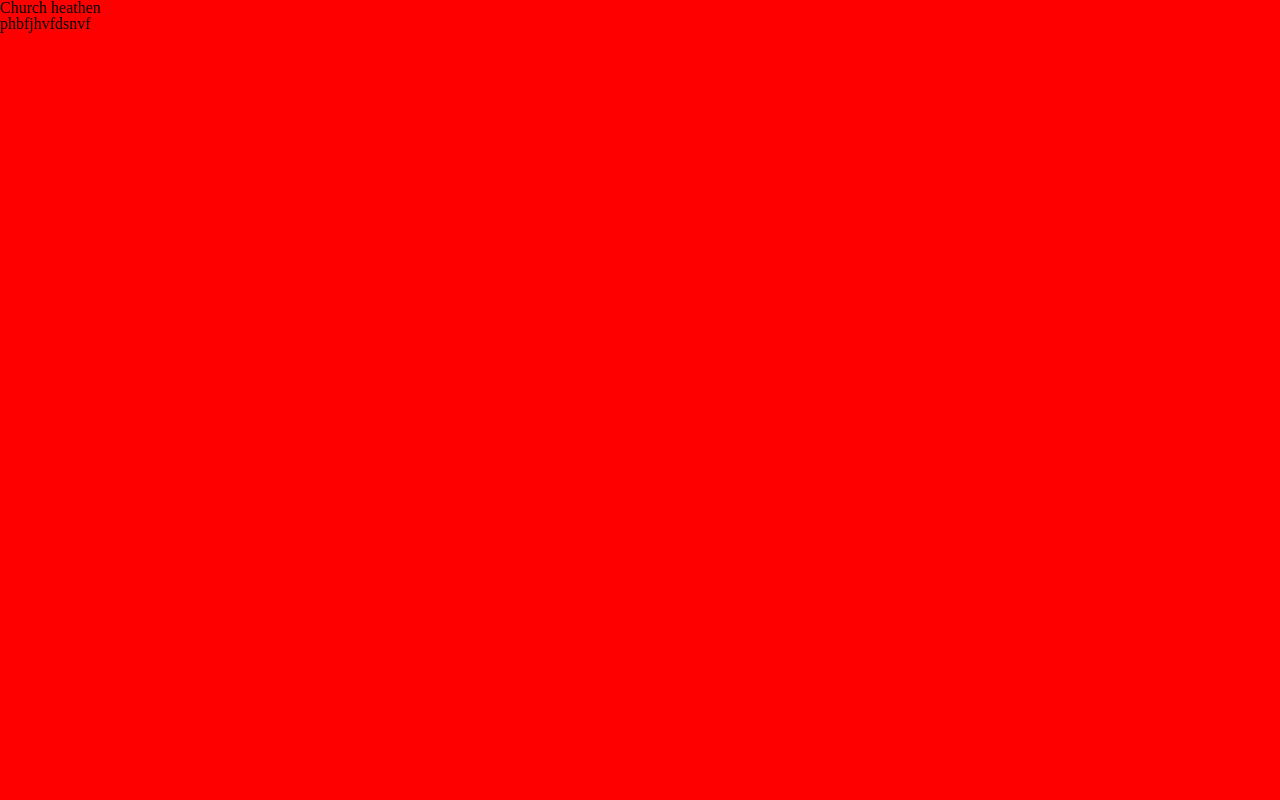
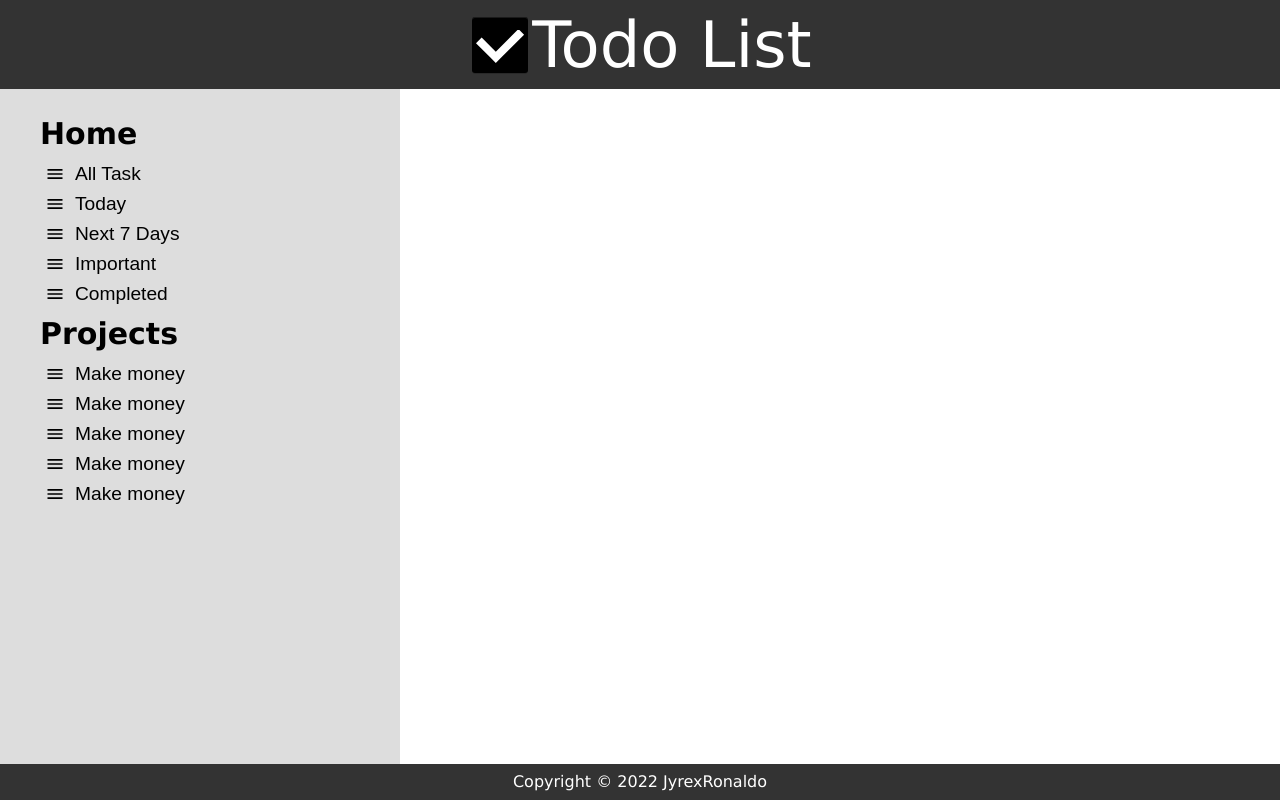
Before and after one commit to JyrexRonaldo/todo-list, a website built with webpack: page src/template.html in a window 1280 px wide. Built offline with nearby package versions, Linux system fonts and the light colour scheme.

Commit message:
Add basic markup for interface

```diff
--- a/src/style.css
+++ b/src/style.css
@@ -1,3 +1,103 @@
+html {
+    box-sizing: border-box;
+}
+
+*,
+*::after,
+*::before {
+    box-sizing: inherit;
+}
+
 body {
-    background-color: red;
+    height: 100vh;
+    display: flex;
+    flex-direction: column;
+    font-family: Verdana, Geneva, Tahoma, sans-serif;
 }
+
+header, footer {
+    color: #FFFFFF;
+    background-color: #333333;
+    height: 13.2vh;
+    display: flex;
+    justify-content: center;
+    align-items: center;
+    font-size: 4rem;
+}
+
+main {
+    height: 100%;
+    display: flex;
+}
+
+main > div:first-child {
+    width: 400px;
+    background-color:#DDDDDD;
+    padding: 20px 40px;
+}
+
+main > div:nth-child(2) {
+    /* width: 65%; */
+    background-color:#EEEEEE;
+}
+
+footer {
+    height: 5.4vh;
+    font-size: 1rem;
+}
+
+header span {
+    content: url(./assets/todo-logo.svg);
+}
+
+header p {
+    display: flex;
+}
+
+ul {
+    display: flex;
+    flex-direction: column;
+    /* gap: px; */
+}
+
+ul p {
+    font-size: 30px;
+    font-weight: bolder;
+}
+
+ul > li:first-child {
+    margin: 10px 0px;
+}
+
+button {
+    width: 100%;
+    display: flex;
+    align-items: center;
+    gap: 5px;
+    padding: 0px;
+    border-style: none;
+    /* height: 30px; */
+    font-size: 1.2rem;
+    background-color: #DDDDDD;
+}
+
+button:hover {
+    background-color: #CCCCCC;
+}
+
+button:active {
+    font-weight: bolder;
+    /* height: 70px; */
+}
+
+ul span {
+    width: 30px;
+    height: 30px;
+    content: url(./assets/menu.svg);
+    padding: 0px 5px;
+}
+
+ul span:nth-child(2) {
+    content: url(./assets/delete-icon.svg);
+    margin-left: auto;
+}
--- a/src/template.html
+++ b/src/template.html
@@ -1,12 +1,40 @@
 <!DOCTYPE html>
 <html lang="en">
+
 <head>
     <meta charset="UTF-8">
     <meta name="viewport" content="width=device-width, initial-scale=1.0">
     <title>Todo List</title>
 </head>
+
 <body>
-    <p>Church heathen</p>
-    <p>phbfjhvfdsnvf</p>
+    <header>
+        <p><span></span>Todo List</p>
+    </header>
+    <main>
+        <div>
+            <ul>
+                <li><p>Home</p></li>
+                <li><button><span></span>All Task</button></li>
+                <li><button><span></span>Today</button></li>
+                <li><button><span></span>Next 7 Days</button></li>
+                <li><button><span></span>Important</button></li>
+                <li><button><span></span>Completed</button></li>
+            </ul>
+            <ul>
+                <li><p>Projects</p></li>
+                <li><button><span></span>Make money</button></li>
+                <li><button><span></span>Make money</button></li>
+                <li><button><span></span>Make money</button></li>
+                <li><button><span></span>Make money</button></li>
+                <li><button><span></span>Make money</button></li>
+            </ul>
+        </div>
+        <div></div>
+    </main>
+    <footer>
+        <p>Copyright © 2022 JyrexRonaldo</p>
+    </footer>
 </body>
+
 </html>
```
Also changed, not shown: dist/1ba2d999e84507917c59.svg (added), dist/2d4061552fac064ed076.svg (added), dist/7cb0b626bd7ae10888e3.svg (added), dist/index.html, dist/main.js, src/assets/calendar-today.svg (added), src/assets/calendar-week.svg (added), src/assets/completed.svg (added), src/assets/delete-icon.svg (added), src/assets/edit-icon.svg (added), src/assets/exclamation-thick.svg (added), src/assets/inbox-arrow-down.svg (added), src/assets/menu.svg (added), src/assets/todo-logo.svg (added).
